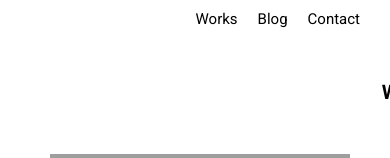
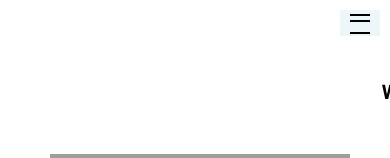
Before and after one commit to WeBstwr/Group-Project, a React (Vite) app: page /Work in a window 390 px wide. Shown: the top 158 px of the page. Built offline with nearby package versions, Linux system fonts and the light colour scheme; grey boxes are pictures that could not be loaded.

Commit message:
add hamburger menu to the header

```diff
--- a/src/components/Header/Header.jsx
+++ b/src/components/Header/Header.jsx
@@ -1,26 +1,34 @@
-import React from "react";
+import React, { useState } from "react";
 import { Link } from "react-router-dom";
 import "./header.css";
 
 function Header() {
+  const [menuOpen, setMenuOpen] = useState(false);
+
   return (
     <section className="header">
       <div className="header-container">
         <nav className="header-nav">
-          <ol className="header-nav-list">
+          <ol className={`header-nav-list ${menuOpen ? "open" : ""}`}>
             <li className="header-nav-item">
-              <Link to="/"></Link>
+              <Link to="/">Home</Link>
             </li>
             <li className="header-nav-item">
-              <Link to="/Work">works</Link>
+              <Link to="/Work">Works</Link>
             </li>
             <li className="header-nav-item">
-              <Link to="/Blog">blog</Link>
+              <Link to="/Blog">Blog</Link>
             </li>
             <li className="header-nav-item">
-              <Link to="/Contact">contact</Link>
+              <Link to="/Contact">Contact</Link>
             </li>
           </ol>
+          <button
+            className="header-nav-toggle"
+            onClick={() => setMenuOpen(!menuOpen)}
+          >
+            <span className="header-nav-toggle-icon"></span>
+          </button>
         </nav>
       </div>
     </section>
--- a/src/components/Header/header.css
+++ b/src/components/Header/header.css
@@ -20,3 +20,56 @@
   color: black;
   font-size: 1.5rem;
 }
+
+.header-nav-toggle {
+  display: none;
+}
+
+.header-nav-toggle-icon {
+  display: block;
+  width: 20px;
+  height: 2px;
+  background-color: black;
+  margin-bottom: 4px;
+}
+
+.header-nav-toggle-icon::before,
+.header-nav-toggle-icon::after {
+  content: "";
+  display: block;
+  width: 20px;
+  height: 2px;
+  background-color: black;
+  margin-bottom: 4px;
+}
+
+.header-nav-toggle-icon::before {
+  transform: translateY(-6px);
+}
+
+.header-nav-toggle-icon::after {
+  transform: translateY(6px);
+}
+
+@media (max-width: 48em) {
+  .header-nav-list {
+    display: none;
+  }
+  .header-nav-toggle {
+    display: block;
+    position: absolute;
+    top: 10px;
+    right: 10px;
+    background-color: var(--primary-color);
+    border: none;
+    padding: 10px;
+    cursor: pointer;
+  }
+  .header-nav-list.open {
+    display: flex;
+    flex-direction: column;
+    align-items: center;
+    padding: 1rem;
+    background-color: var(--primary-color);
+  }
+}
--- a/src/pages/Home/home.css
+++ b/src/pages/Home/home.css
@@ -7,6 +7,9 @@
   justify-content: space-between;
   padding: 2rem 15rem;
   gap: 10rem;
+}
+
+@media screen and (max-width: 45.75em) {
 }
 
 @media screen and (max-width: 58.75em) {
--- a/src/pages/Work/work.css
+++ b/src/pages/Work/work.css
@@ -3,6 +3,7 @@
   flex-direction: column;
   flex-wrap: wrap;
   justify-content: center;
+  z-index: -1;
   /* overflow: hidden; */
   /* border: 2px solid red; */
 }
```
